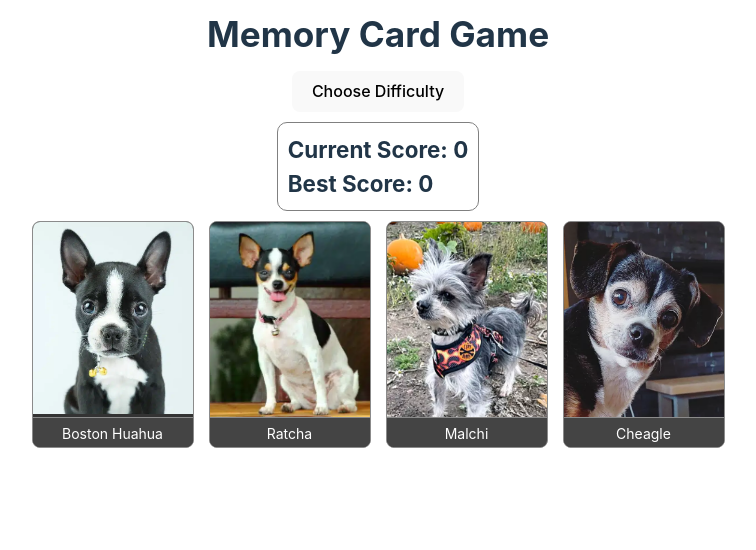
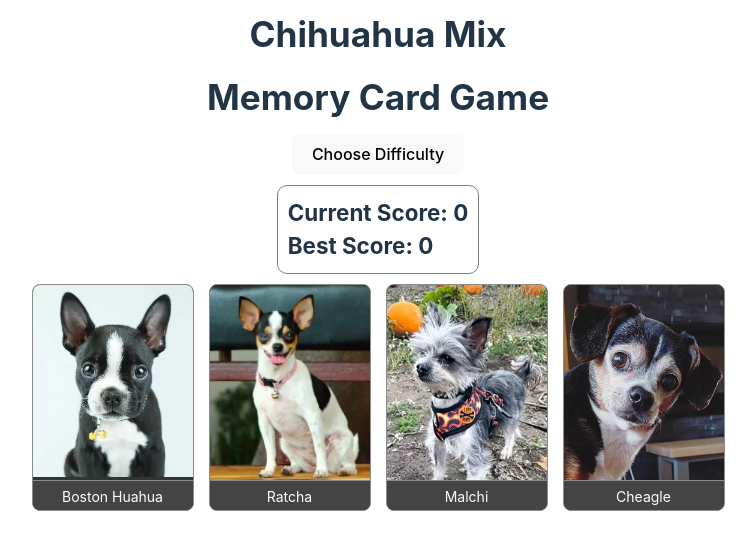
Before and after one commit to estellel-github/memory-card-game, a React (Vite) app: page / in a window 1280 px wide. Both pictures are taken after a click on the button "Easy". Shown: the top 550 px of the page, without its empty margins (262-1018 px from the left). Built offline with nearby package versions, Linux system fonts and the light colour scheme.

Commit message:
Fix h1 in App.tsx

```diff
--- a/src/App.tsx
+++ b/src/App.tsx
@@ -78,6 +78,7 @@ const App: React.FC = () => {
 
   return (
     <div className="app-container">
+      <h1>Chihuahua Mix</h1>
       <h1>Memory Card Game</h1>
       <div className="">
         <button
```
